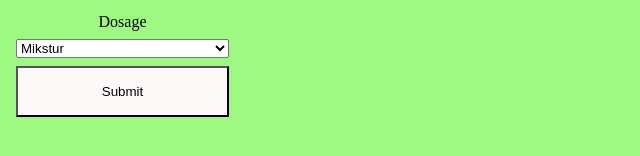
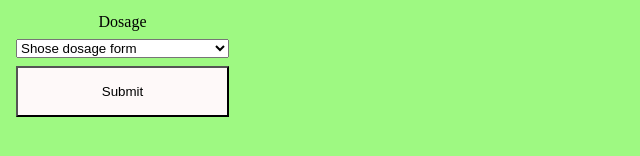
Before and after one commit to Tjoennaas/Assignment_2, a plain HTML site: page dir/index.html in a window 1280 px wide. Shown: the part 424-580 px from the top of the page, 0-640 px from the left. Drawn offline with Linux system fonts and the light colour scheme.

Commit message:
Added option form

```diff
--- a/dir/index.html
+++ b/dir/index.html
@@ -45,14 +45,13 @@
      <input type = "text" name="quantity" class="quantity"/>
      <label for = "quantity"class="quantity-error errors"></label>
 
+     <label for="dosage">Dosage</label>
+     <select name="dosage" class="dosage">
+        <option value="dosage">Shose dosage form</option>
+        <option value="mikstur">Mikstur</option>
+        <option value="pill">Pill</option>
+     </select>
 
-
-      <label for="dosage">Dosage</label>
-      <select name="dosage" class="dosage">
-
-         <option value="mikstur">Mikstur</option>
-         <option value="pill">Pill</option>
-      </select>
 
 
 
```
